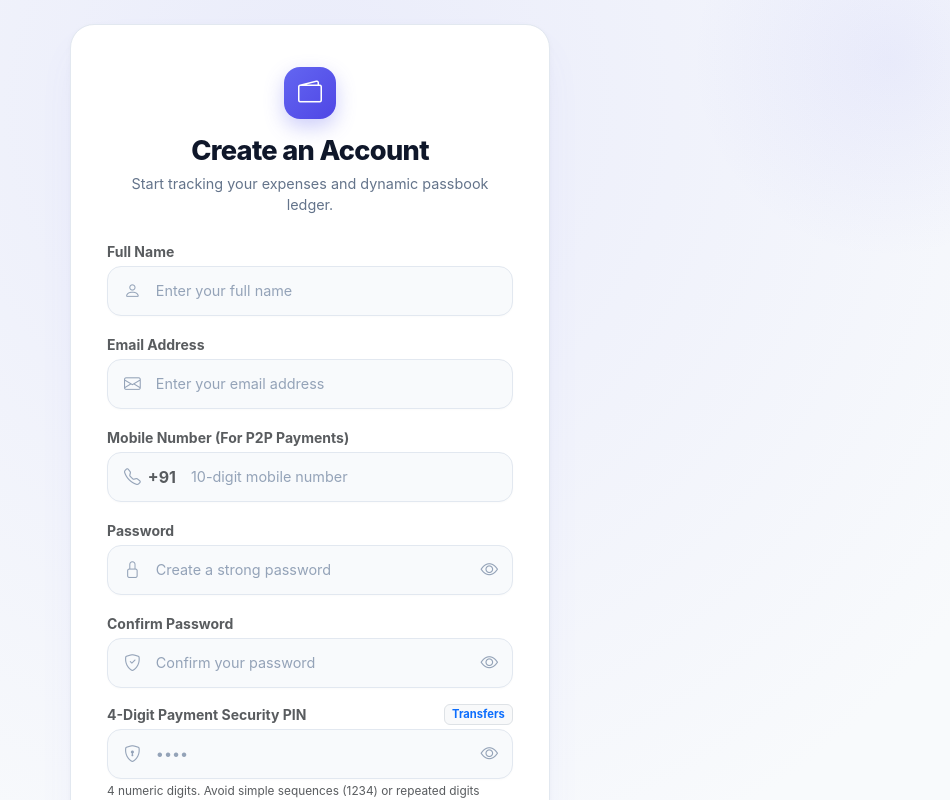
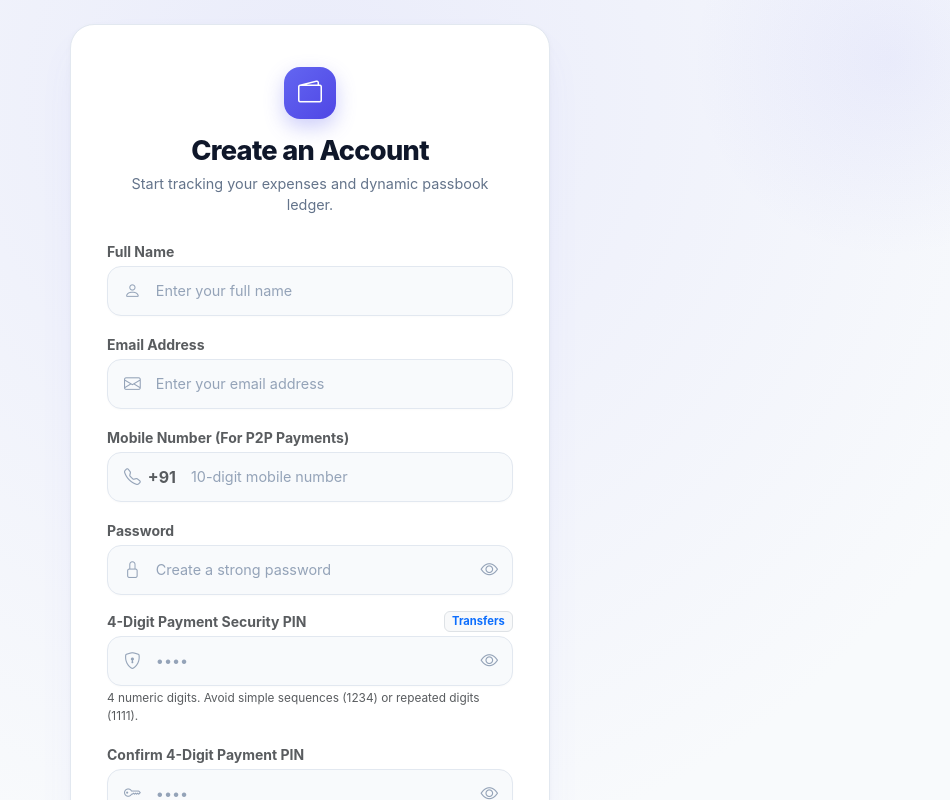
Before and after one commit to vharish31/Expense-Tracker, a React (Vite) app in the folder frontend/: page /register in a window 1280 px wide. Shown: the top 800 px of the page, without its empty margins (330-1280 px from the left). Built offline with nearby package versions, Linux system fonts and the light colour scheme.

Commit message:
Remove Confirm Password field completely from registration

```diff
--- a/frontend/src/pages/Register.jsx
+++ b/frontend/src/pages/Register.jsx
@@ -7,7 +7,6 @@ import {
     validateEmail,
     validateMobile,
     validatePassword,
-    validateConfirmPassword,
     getPasswordStrength,
     validatePaymentPin,
     validateConfirmPin
@@ -23,7 +22,6 @@ function Register() {
         email: "",
         phone: "",
         password: "",
-        confirmPassword: "",
         pin: "",
         confirmPin: ""
     });
@@ -33,7 +31,6 @@ function Register() {
         email: false,
         phone: false,
         password: false,
-        confirmPassword: false,
         pin: false,
         confirmPin: false
     });
@@ -43,7 +40,6 @@ function Register() {
         email: "",
         phone: "",
         password: "",
-        confirmPassword: "",
         pin: "",
         confirmPin: ""
     });
@@ -51,7 +47,6 @@ function Register() {
     const [generalError, setGeneralError] = useState("");
     const [loading, setLoading] = useState(false);
     const [showPassword, setShowPassword] = useState(false);
-    const [showConfirmPassword, setShowConfirmPassword] = useState(false);
     const [showPin, setShowPin] = useState(false);
     const [showConfirmPin, setShowConfirmPin] = useState(false);
 
@@ -84,11 +79,6 @@ function Register() {
             }
             case "password": {
                 const res = validatePassword(value);
-                if (!res.valid) error = res.error;
-                break;
-            }
-            case "confirmPassword": {
-                const res = validateConfirmPassword(allFormValues.password, value);
                 if (!res.valid) error = res.error;
                 break;
             }
@@ -125,11 +115,6 @@ function Register() {
             validateField(field, value, nextForm);
         }
 
-        // If modifying password and confirmPassword was touched, recheck confirmPassword
-        if (field === "password" && touched.confirmPassword) {
-            validateField("confirmPassword", form.confirmPassword, nextForm);
-        }
-
         // If modifying pin and confirmPin was touched, recheck confirmPin
         if (field === "pin" && touched.confirmPin) {
             validateField("confirmPin", form.confirmPin, nextForm);
@@ -151,7 +136,6 @@ function Register() {
             email: true,
             phone: true,
             password: true,
-            confirmPassword: true,
             pin: true,
             confirmPin: true
         };
@@ -161,11 +145,10 @@ function Register() {
         const emailErr = validateField("email", form.email, form);
         const phoneErr = validateField("phone", form.phone, form);
         const passErr = validateField("password", form.password, form);
-        const confirmPassErr = validateField("confirmPassword", form.confirmPassword, form);
         const pinErr = validateField("pin", form.pin, form);
         const confirmPinErr = validateField("confirmPin", form.confirmPin, form);
 
-        if (nameErr || emailErr || phoneErr || passErr || confirmPassErr || pinErr || confirmPinErr) {
+        if (nameErr || emailErr || phoneErr || passErr || pinErr || confirmPinErr) {
             showToast("Please correct the errors in the form before submitting.", "error");
             return;
         }
@@ -424,55 +407,7 @@ function Register() {
                         )}
                     </div>
 
-                    {/* 5. Confirm Password Input */}
-                    <div className="mb-3">
-                        <label className="form-label small fw-bold text-muted mb-1">Confirm Password</label>
-                        <div
-                            className={`input-group input-group-auth ${
-                                isInvalid("confirmPassword")
-                                    ? "is-invalid"
-                                    : isValid("confirmPassword")
-                                    ? "is-valid"
-                                    : ""
-                            }`}
-                        >
-                            <span className="input-group-text auth-input-icon">
-                                <i className="bi bi-shield-check"></i>
-                            </span>
-                            <input
-                                type={showConfirmPassword ? "text" : "password"}
-                                className="form-control auth-input-field"
-                                placeholder="Confirm your password"
-                                required
-                                value={form.confirmPassword}
-                                onChange={(e) => handleChange("confirmPassword", e.target.value)}
-                                onBlur={() => handleBlur("confirmPassword")}
-                                disabled={loading}
-                            />
-                            {isValid("confirmPassword") && (
-                                <span className="auth-valid-icon" title="Passwords match">
-                                    <i className="bi bi-check-circle-fill"></i>
-                                </span>
-                            )}
-                            <button
-                                type="button"
-                                className="btn auth-input-toggle"
-                                onClick={() => setShowConfirmPassword(!showConfirmPassword)}
-                                title={showConfirmPassword ? "Hide password" : "Show password"}
-                                tabIndex="-1"
-                            >
-                                <i className={`bi ${showConfirmPassword ? "bi-eye-slash" : "bi-eye"}`}></i>
-                            </button>
-                        </div>
-                        {isInvalid("confirmPassword") && (
-                            <div className="auth-field-error">
-                                <i className="bi bi-exclamation-circle-fill"></i>
-                                <span>{errors.confirmPassword}</span>
-                            </div>
-                        )}
-                    </div>
-
-                    {/* 6. Four-Digit Security PIN */}
+                    {/* 5. Four-Digit Security PIN */}
                     <div className="mb-3">
                         <div className="d-flex justify-content-between align-items-center mb-1">
                             <label className="form-label small fw-bold text-muted mb-0">
```
